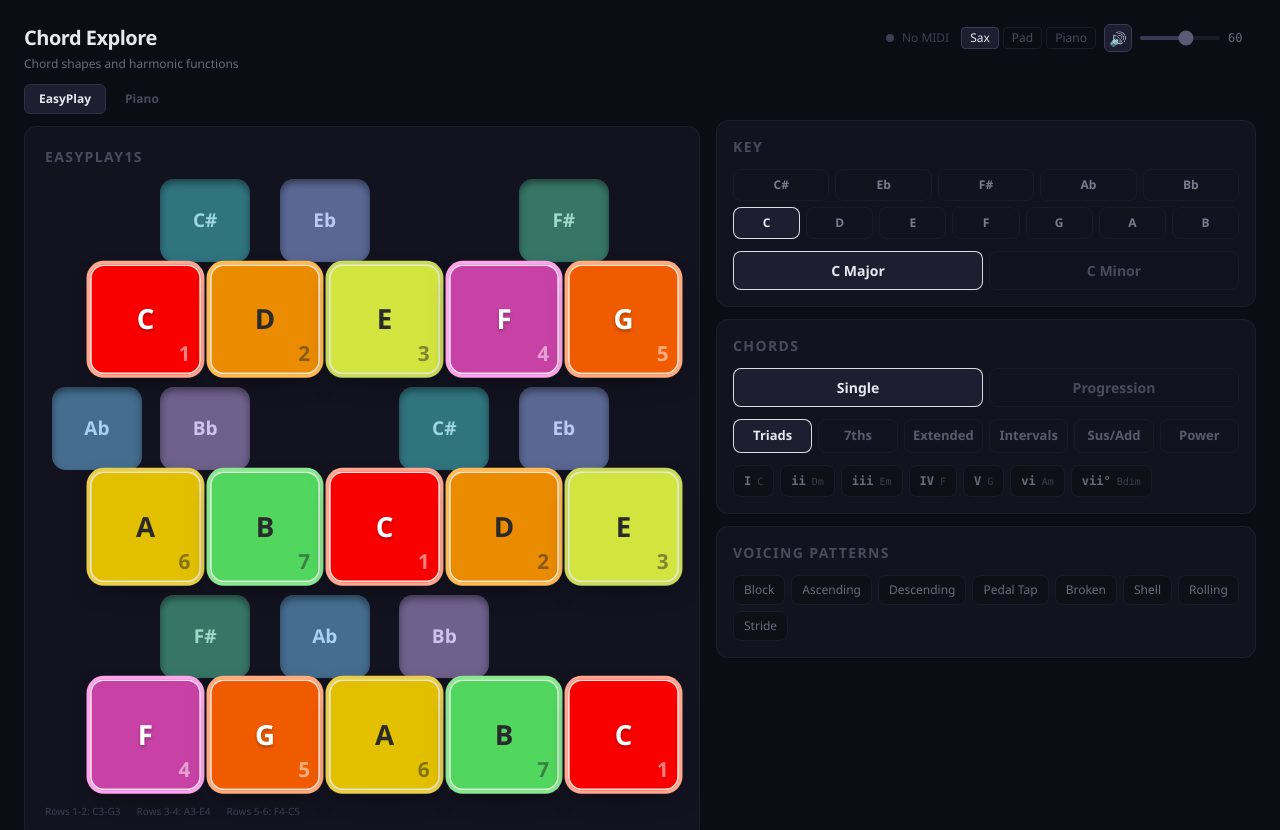
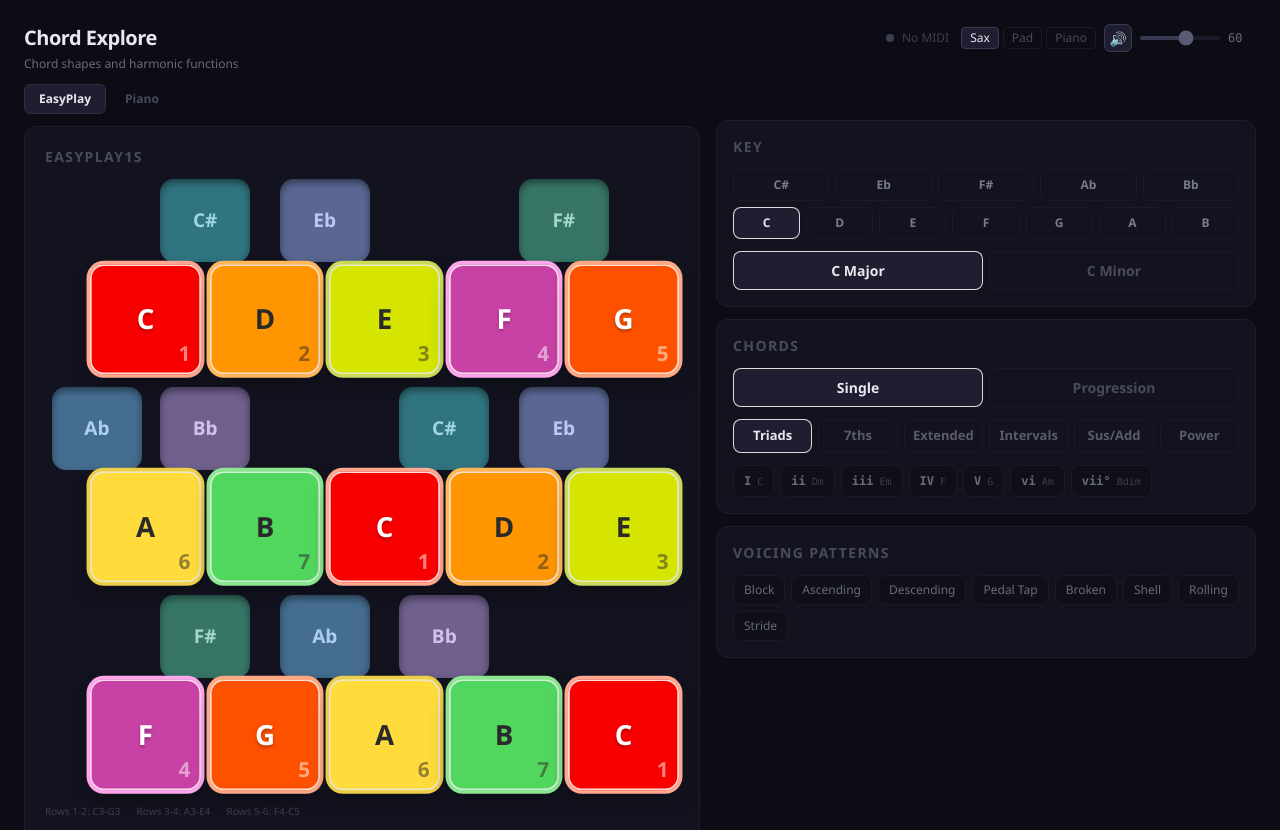
Before and after one commit to swaylenhayes/chord-explorer-easyplay, a React (Vite) app: page / in a window 1280 px wide. Shown: the top 830 px of the page. Built offline with nearby package versions, Linux system fonts and the light colour scheme.

Commit message:
fix(colors): adjust G, D, A, E temperature values

```diff
--- a/src/engine/colors.ts
+++ b/src/engine/colors.ts
@@ -3,10 +3,10 @@ import type { NoteName } from '../types';
 /** Interval Gravity color map — oklch palette with better perceptual spread */
 export const NOTE_COLORS: Record<NoteName, string> = {
   'C':  'oklch(0.61 0.26 32)',   // warm red
-  'G':  'oklch(0.66 0.20 42)',   // orange
-  'D':  'oklch(0.72 0.18 70)',   // amber
-  'A':  'oklch(0.81 0.19 98)',   // gold
-  'E':  'oklch(0.88 0.18 115)',  // yellow-green
+  'G':  'oklch(0.67 0.22 38)',   // orange
+  'D':  'oklch(0.78 0.20 64)',   // amber
+  'A':  'oklch(0.9 0.17 96)',   // gold
+  'E':  'oklch(0.88 0.20 115)',  // yellow-green
   'B':  'oklch(0.78 0.20 145)',  // green
   'F#': 'oklch(0.65 0.18 175)',  // teal-green
   'C#': 'oklch(0.62 0.13 210)',  // cyan
@@ -46,8 +46,8 @@ export function getFifthsFromRoot(root: NoteName): NoteName[] {
 
 /** Positional temperature palette — index 0 = warmest (root), 11 = coolest (farthest) */
 export const TEMPERATURE_PALETTE: string[] = [
-  'oklch(0.61 0.26 32)',  'oklch(0.66 0.20 42)',  'oklch(0.72 0.18 70)',
-  'oklch(0.81 0.19 98)',  'oklch(0.88 0.18 115)', 'oklch(0.78 0.20 145)',
+  'oklch(0.61 0.26 32)',  'oklch(0.67 0.22 38)',  'oklch(0.78 0.20 64)',
+  'oklch(0.9 0.17 96)',  'oklch(0.88 0.20 115)', 'oklch(0.78 0.20 145)',
   'oklch(0.65 0.18 175)', 'oklch(0.62 0.13 210)', 'oklch(0.60 0.16 245)',
   'oklch(0.55 0.20 270)', 'oklch(0.55 0.22 300)', 'oklch(0.60 0.20 340)',
 ];
```
